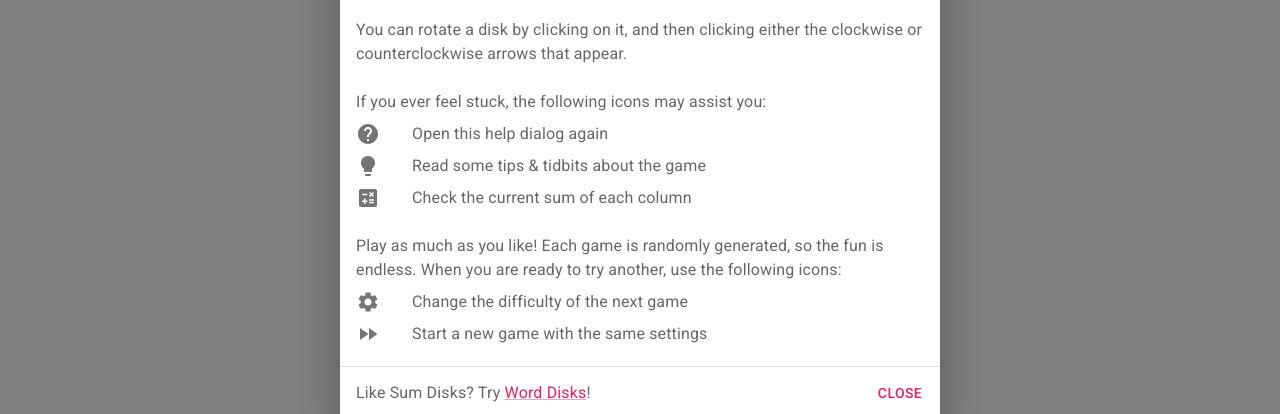
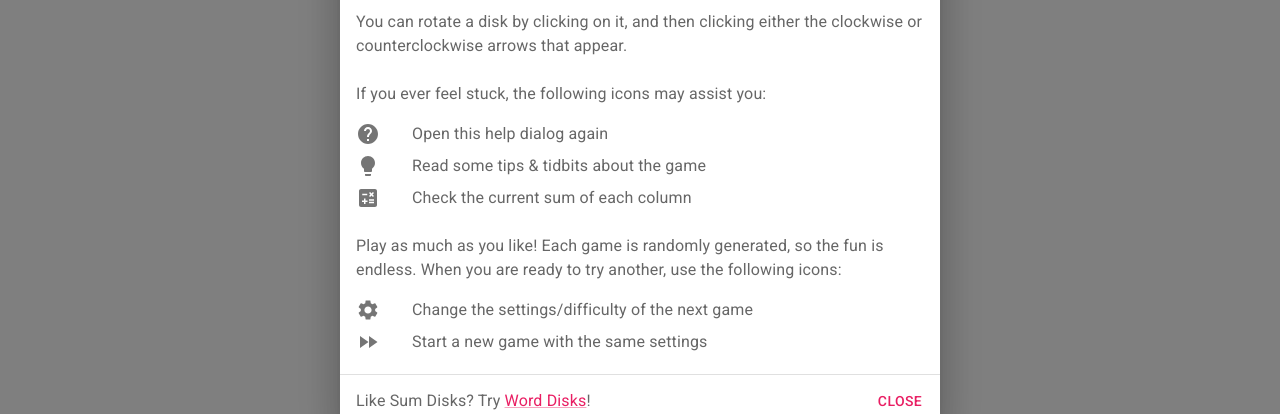
Before and after one commit to mh11wi/SumDisks, a React (Create React App) app: page / in a window 1280 px wide. Shown: the part 248-662 px from the top of the page. Built offline with nearby package versions, Linux system fonts and the light colour scheme; the HTML template or start-up script is replaced by a standard one.

Commit message:
Improve semantics of help dialog

```diff
--- a/src/components/HelpDialog.js
+++ b/src/components/HelpDialog.js
@@ -40,11 +40,11 @@ const HelpDialog = (props) => {
               </ListItemText>
             </ListItem>
 
-            <ListItem sx={{ pb: 0 }}>
+            <ListItem alignItems="flex-start" sx={{ flexDirection: 'column', pb: 0 }}>
               <ListItemText>
                 If you ever feel stuck, the following icons may assist you:
               </ListItemText>
-            </ListItem>
+              <List>
                 <ListItem sx={{ py: 0 }}>
                   <ListItemIcon>
                     <Help />
@@ -57,29 +57,33 @@ const HelpDialog = (props) => {
                   </ListItemIcon>
                   <ListItemText primary="Read some tips & tidbits about the game" />
                 </ListItem>
-            <ListItem sx={{ pt: 0 }}>
+                <ListItem sx={{ py: 0 }}>
                   <ListItemIcon>
                     <Calculate />
                   </ListItemIcon>
                   <ListItemText primary="Check the current sum of each column" />
                 </ListItem>
+              </List>
+            </ListItem>
 
-            <ListItem sx={{ pb: 0 }}>
+            <ListItem alignItems="flex-start" sx={{ flexDirection: 'column', pb: 0 }}>
               <ListItemText>
                 Play as much as you like! Each game is randomly generated, so the fun is endless. When you are ready to try another, use the following icons:
               </ListItemText>
-            </ListItem>
+              <List>
                 <ListItem sx={{ py: 0 }}>
                   <ListItemIcon>
                     <Settings />
                   </ListItemIcon>
-              <ListItemText primary="Change the difficulty of the next game" />
+                  <ListItemText primary="Change the settings/difficulty of the next game" />
                 </ListItem>
-            <ListItem sx={{ pt: 0 }}>
+                <ListItem sx={{ py: 0 }}>
                   <ListItemIcon>
                     <FastForward />
                   </ListItemIcon>
                   <ListItemText primary="Start a new game with the same settings" />
+                </ListItem>
+              </List>
             </ListItem>
           </List>
         </DialogContentText>
```
Lines whose indentation alone changed are shown as unchanged.
